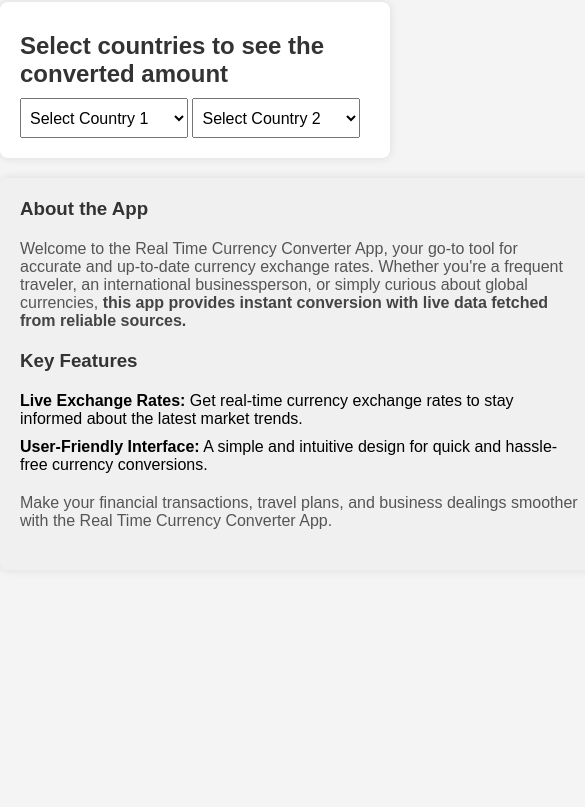
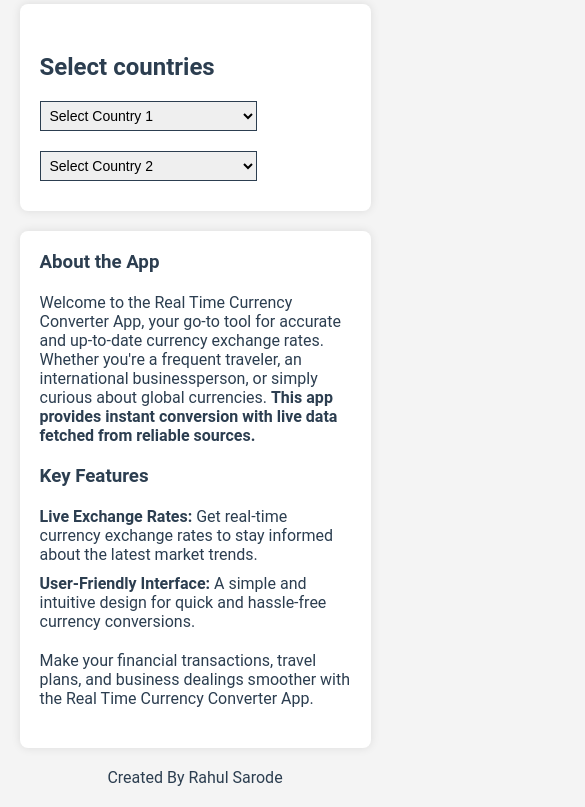
Before and after one commit to Rahul-Sarode-007/Currency-Exchange-Rate-App, a plain HTML site: page index.html in a window 390 px wide. Shown: the part 112-919 px from the top of the page, 585 px wide, since content can reach past the window. Before the commit the page ends 844 px from the top, so only its background shows below. Drawn offline with Linux system fonts and the light colour scheme.

Commit message:
Made mobile responsive.

```diff
--- a/index.html
+++ b/index.html
@@ -3,15 +3,18 @@
   <head>
     <meta charset="UTF-8" />
     <meta name="viewport" content="width=device-width, initial-scale=1.0" />
-    <title>currency converter app</title>
+    <title>Currency Exchange App</title>
     <link rel="stylesheet" href="style.css" />
   </head>
   <body>
     <h1>Real Time Currency Converter App</h1>
     <div class="converter-container">
       <div class="container">
-        <h2 class="converted-value-element">Select countries to see the converted amount</h2>
-
+        <p class="current-Date" style="visibility:hidden;">Date</p>
+        <h2 class="converted-value-element">
+          Select countries
+        </h2>
+        <div class="selectElement">
             <select id="dropdown-1">
                 <option value="" disabled selected>Select Country 1</option>
               </select>
@@ -20,7 +23,9 @@
                 <option value="" disabled selected>Select Country 2</option>
               </select>
         </div>
+
       </div>
+
 
     <div class="app-description">
       <h3>About the App</h3>
@@ -28,13 +33,16 @@
         Welcome to the Real Time Currency Converter App, your go-to tool for
         accurate and up-to-date currency exchange rates. Whether you're a
         frequent traveler, an international businessperson, or simply curious
-        about global currencies, <span>this app provides instant conversion with live
-            data fetched from reliable sources.</span>
+        about global currencies.
+        <span
+          >This app provides instant conversion with live data fetched from
+          reliable sources.</span
+        >
       </p>
 
       <h3>Key Features</h3>
       <ul>
-        <li >
+        <li>
           <strong>Live Exchange Rates:</strong> Get real-time currency exchange
           rates to stay informed about the latest market trends.
         </li>
@@ -50,8 +58,11 @@
         smoother with the Real Time Currency Converter App.
       </p>
     </div>
+</div>
     <!-- todo: add flags -->
     <!-- <img src="https://flagsapi.com/BE/flat/64.png"> -->
+
+    <p class="copyright">Created By Rahul Sarode</p>
 
     <script src="script.js"></script>
   </body>
--- a/script.js
+++ b/script.js
@@ -15,6 +15,8 @@ todo: "use following API more features"
 
 let dropDown_1 =   document.querySelector("#dropdown-1")
 let dropDown_2 =   document.querySelector("#dropdown-2")
+let currentDate =  document.querySelector(".current-Date")
+
 let convertedValueElement = document.querySelector(".converted-value-element")
 
 // import countries from "./countries"
@@ -194,11 +196,17 @@ try {
   let exchangeRawData = (await exchangeRatePromise).json()
   let exchangeValue = (await exchangeRawData)
   let convertedValue =  exchangeValue[countryCode2]
+  let convertedDate =  exchangeValue.date
+
   convertedValueElement.innerHTML = convertedValue
+
+  currentDate.innerHTML= convertedDate
+  document.querySelector(".current-Date").style.visibility = "visible"
 
 
 } catch (error) {
   console.log("Error occure while fetching API")
+  console.log(error)
 }
 
 }
--- a/style.css
+++ b/style.css
@@ -5,14 +5,16 @@
 }
 
 body {
-    font-family: 'Arial', sans-serif;
+    font-family: 'roboto', sans-serif;
     background-color: #f4f4f4;
+    color: #2c3e50;
+
 }
 
 .container {
-    max-width: 600px;
+    background-color: white;
+    width: 600px;
     margin: 20px auto;
-    background-color: white;
     padding: 20px;
     border-radius: 8px;
     box-shadow: 0 0 10px rgba(0, 0, 0, 0.1);
@@ -20,13 +22,21 @@ body {
 
 h1 {
     text-align: center;
-    color: #333;
     margin: 20px 0;
 }
 
+.selectElement{
+    display: flex;
+    justify-content: space-between;
+    flex-wrap: wrap;
+}
+
 h2 {
-    color: #333;
     margin: 10px 0;
+}
+
+.current-Date{
+    text-align: right;
 }
 
 select {
@@ -34,18 +44,19 @@ select {
     height: 40px;
     padding: 5px;
     font-size: 16px;
+    cursor: pointer;
+    border: 1px solid #2c3e50;
+    ;
 }
 
 
-
 .app-description {
-    margin: auto;
+    width: 600px;
+    margin: 20px auto;
     border-radius: 8px;
-    background-color: #f0f0f0;
+    background-color: white;
     padding: 20px;
-    margin-top: 20px;
     box-shadow: 0 0 10px rgba(0, 0, 0, 0.1);
-    width: 600px;
 }
 
 .app-description > *{
@@ -53,23 +64,35 @@ select {
 }
 
 .app-description span{
-    color: #444;
     font-weight: 700;
-}
-
-.app-description h3 {
-    color: #333;
-}
-
-.app-description p {
-    color: #555;
 }
 
 .app-description ul {
     list-style-type: none;
-    padding: 0;
 }
 
 .app-description li {
     margin-bottom: 10px;
 }
+
+.copyright{
+    text-align: center;
+    margin: 20px 0;
+}
+
+/* *************************************************** */
+
+/* Media Query */
+
+@media (max-width: 768px) {
+    .container, .app-description {
+        width: 90%;
+    }
+
+    select {
+        width: 70%;
+        height: 30px;
+        font-size: 14px;
+        margin: 10px 0;
+    }
+}
```
Lines whose indentation alone changed are shown as unchanged.
